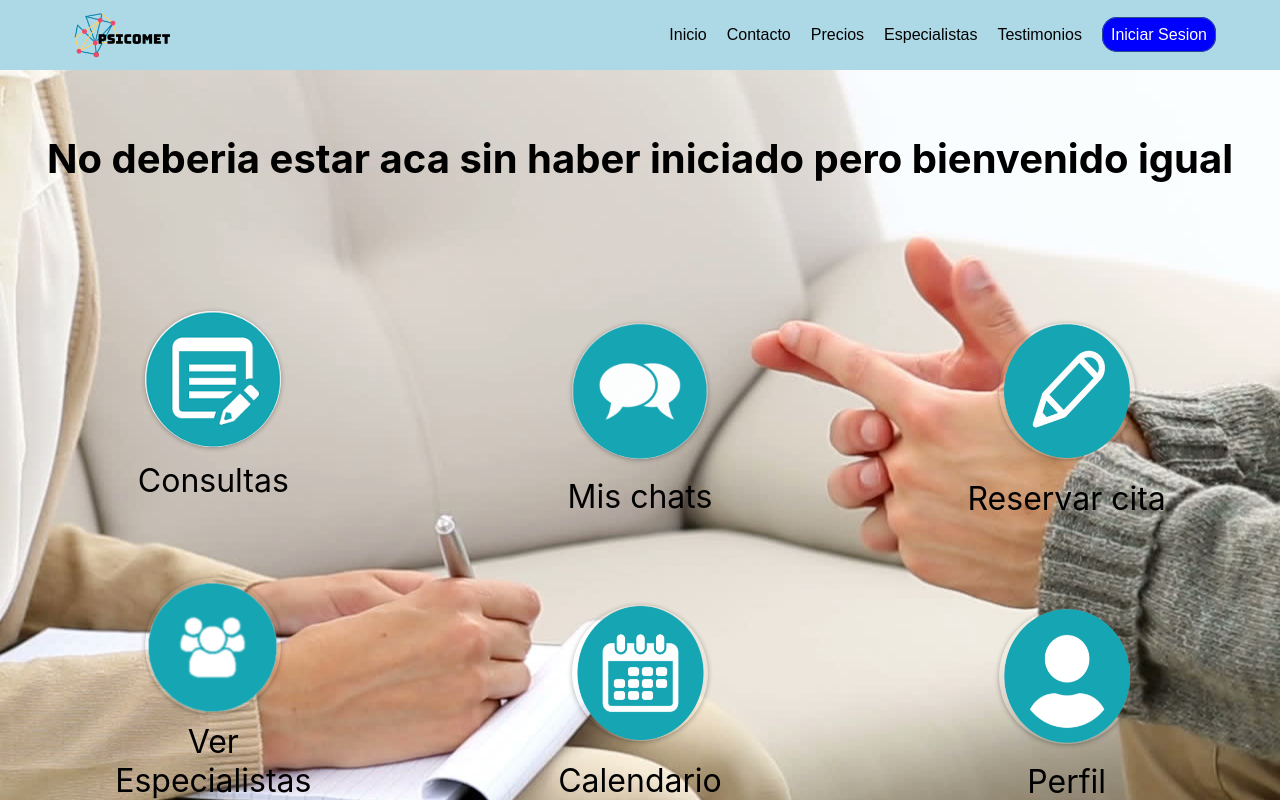
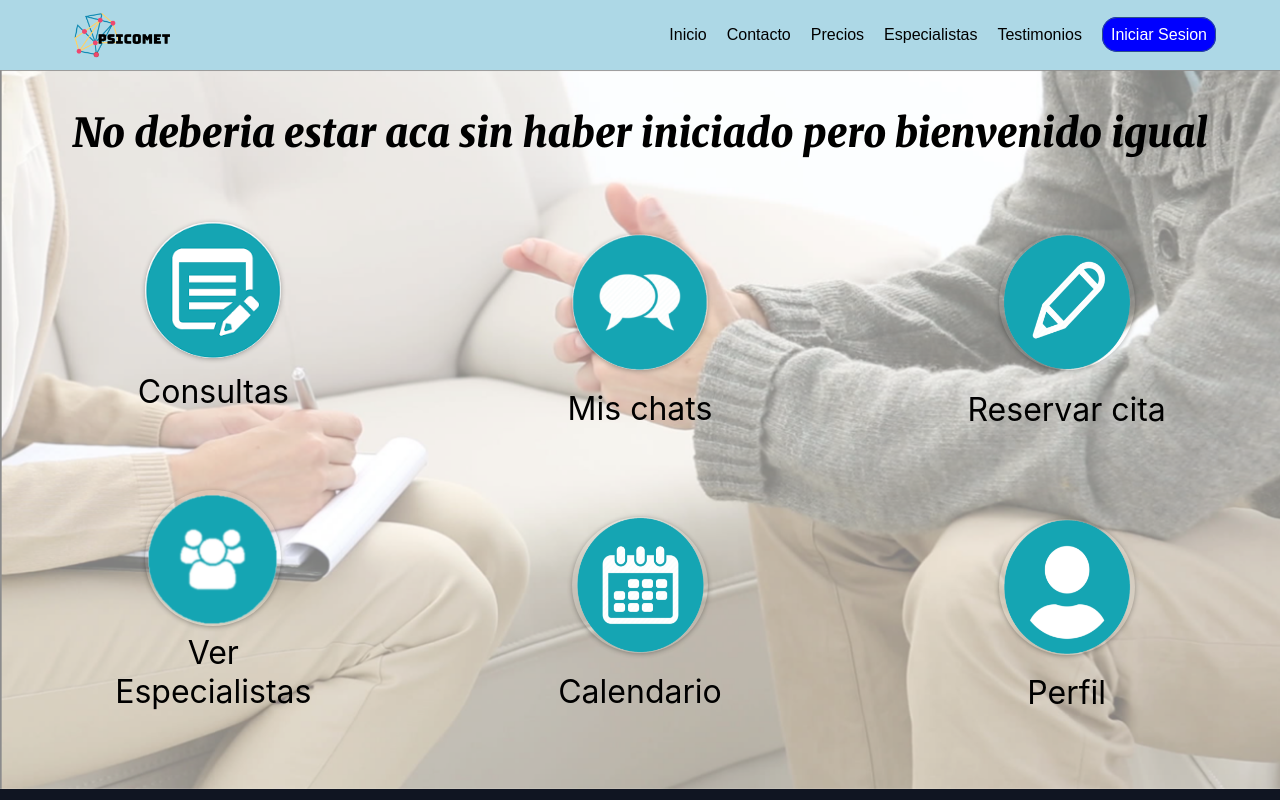
Before and after one commit to Ulises-Fermin/psicomet, a React (Create React App) app: page /User in a window 1280 px wide. Shown: the top 800 px of the page. Built offline with nearby package versions, Linux system fonts and the light colour scheme; no server answers.

Commit message:
Arreglo interfaz user

```diff
--- a/src/Pages/User/User.jsx
+++ b/src/Pages/User/User.jsx
@@ -11,6 +11,7 @@ function User() {
     await auth.signOut();
     setUser(null);
   };
+
   return (
     <div class={styles.body}>
       {!!user ? (
--- a/src/Pages/User/User.module.css
+++ b/src/Pages/User/User.module.css
@@ -1,6 +1,9 @@
 .body {
-  background-image: url("../../Images/Terapia.jpg");
+  background-image: url("../../Images/Terapia.png");
   width: 100%;
+  height: 110%;
+  background-size:cover;
+  background-repeat: no-repeat;
 }
 
 .buttons_usuario {
@@ -73,15 +76,11 @@
 
 #title{
   text-align: center;
+  font-family: 'Merriweather', serif;
   margin-top: 0%;
-  padding-top: 5%;
-  margin-bottom: 10%;
+  padding-top: 3%;
+  margin-bottom: 5%;
   font-size: 250%;
-}
-#title:hover{
-  font-size: 255%;
-  color: #1CB0A7;
-  transition: 0.15s;
 }
 
 #image{
```
